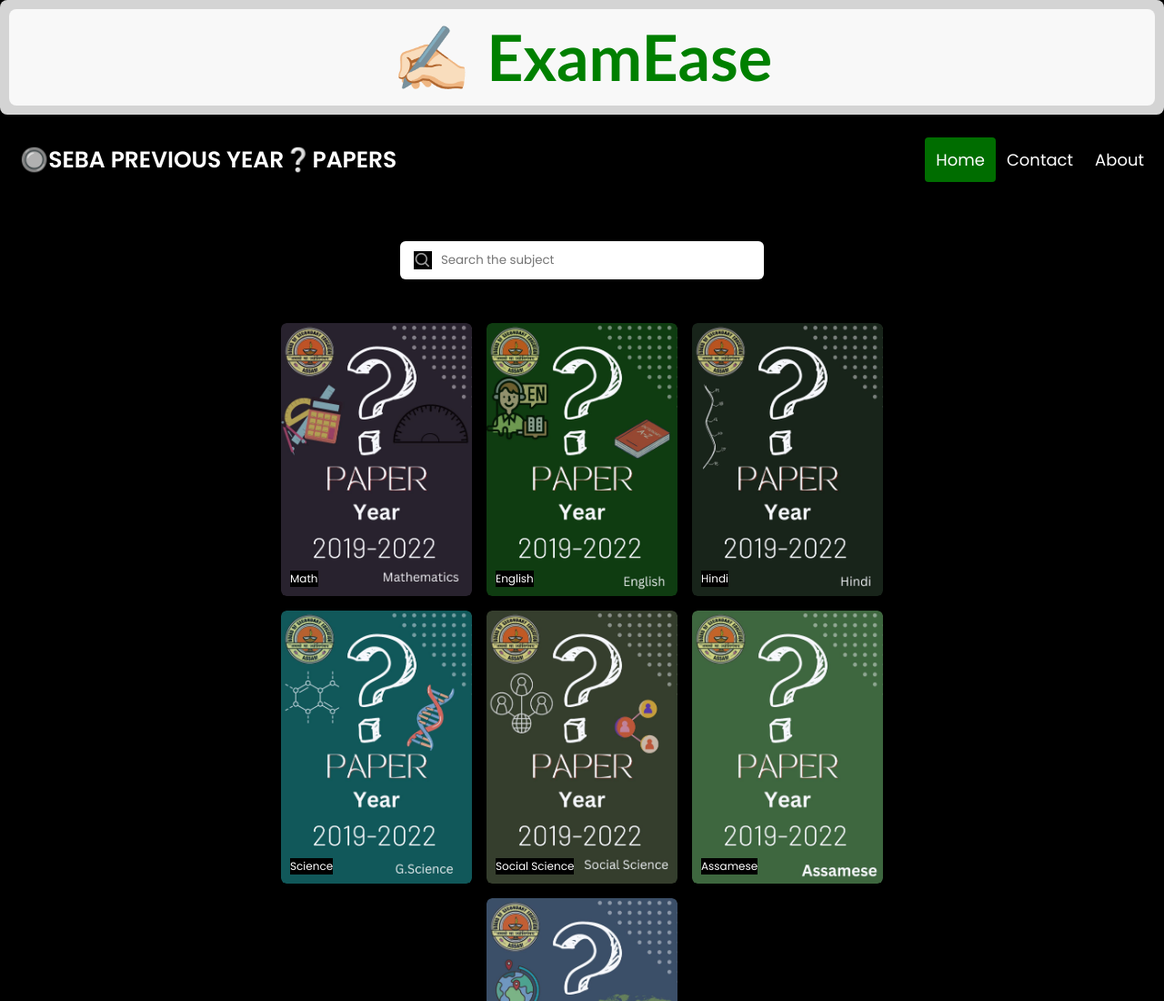
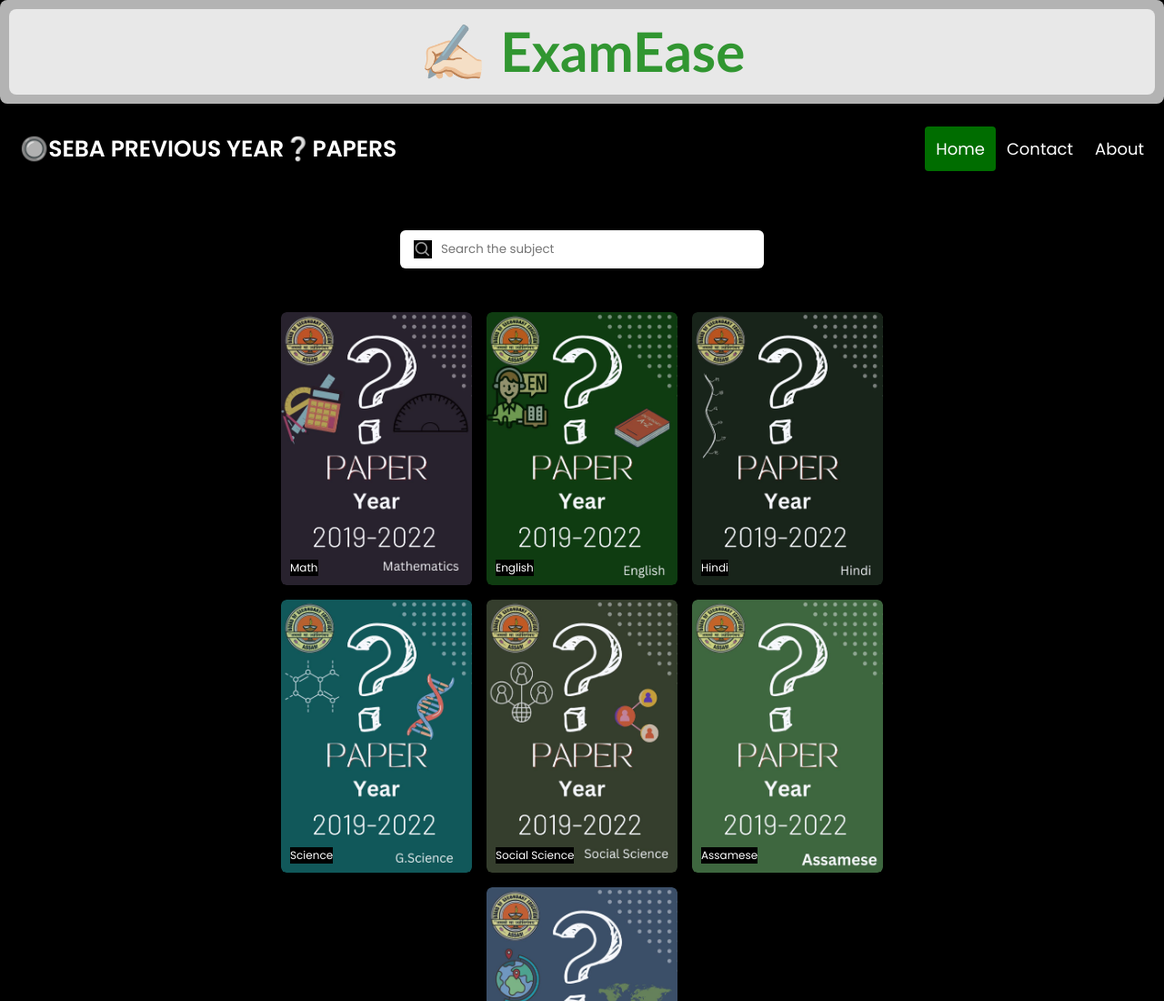
Before and after one commit to BKB-2303/seba-board-papers, a plain HTML site: page index.html in a window 1280 px wide. Shown: the top 1100 px of the page at 91% size. Drawn offline with nearby package versions, Linux system fonts and the light colour scheme.

Commit message:
Update index.html

```diff
--- a/index.html
+++ b/index.html
@@ -23,22 +23,22 @@
     <link href='https://unpkg.com/boxicons@2.1.1/css/boxicons.min.css' rel='stylesheet'>
 
     <title>SEBA BOARD PREVIOUS YEAR PAPERS</title>
-       <style>
+    <style>
 
           .mainhead ,h1{
             text-align: center;
-    font-size: 70px;
-    color:green;
+    font-size: 60px;
+    color:rgba(0, 128, 0, 0.788);
     padding: 10px;
     font-family:'Gill Sans', 'Gill Sans MT', Calibri, 'Trebuchet MS', sans-serif;
-    background-color: rgba(255, 255, 255, 0.833);
+    background-color: rgba(255, 255, 255, 0.701);
 border-radius: 8px;
             }
 
-/*             #contact{
+            /* #contact{
     position: relative;
-}
-#contact::before{
+} */
+/* #contact::before{
     content: "";
     position: absolute;
     width: 100%;
@@ -108,11 +108,12 @@ border-radius: 8px;
     </style>
 </head>
 <body>
-      <div class="mainhead">
+    <div class="mainhead">
         <h1>✍🏻&nbsp;ExamEase</h1>
     </div>
+    <div class="header">
 
-    <div class="header">
+
         <a href="" class="logo">🔘SEBA PREVIOUS YEAR❔PAPERS</a>
         <div class="header-right">
           <a class="active" href="index.html">Home</a>
@@ -160,9 +161,10 @@ border-radius: 8px;
                 <h6>geography</h6>
             </div>
 
+
         </div>
-    </div>
- <section id="contact">
+
+        <section id="contact">
             <!-- <h1 class="h-primary center">Contact Us</h1> -->
             <div id="contact-box">
                 <form action="">
```
